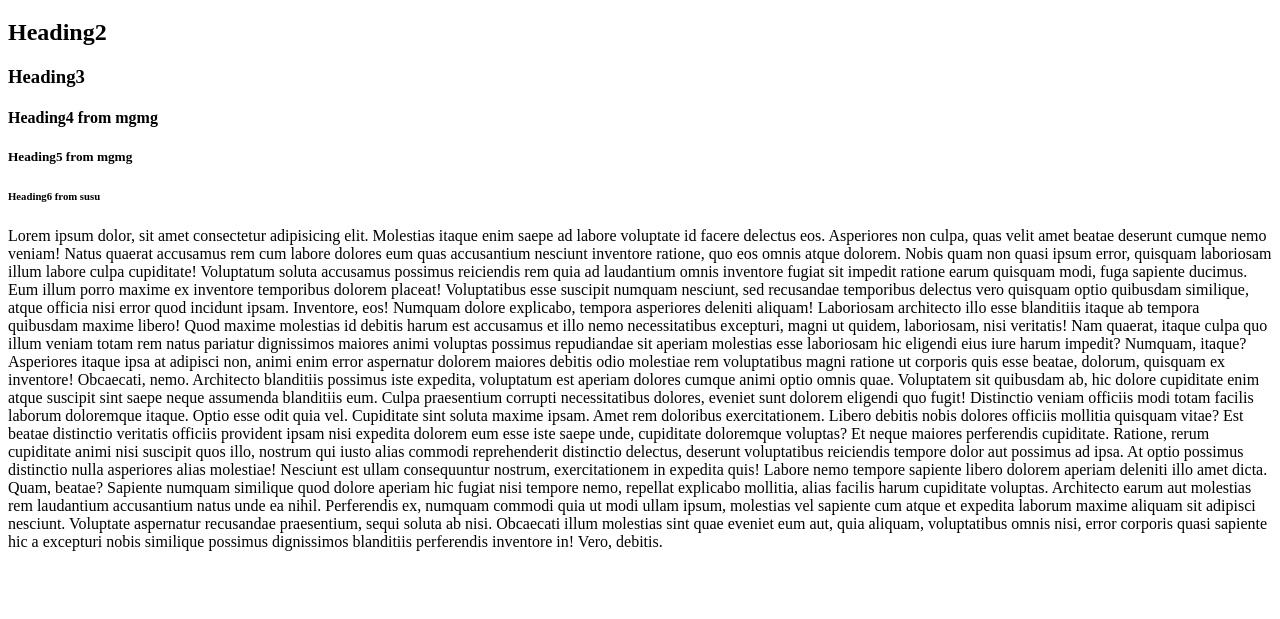
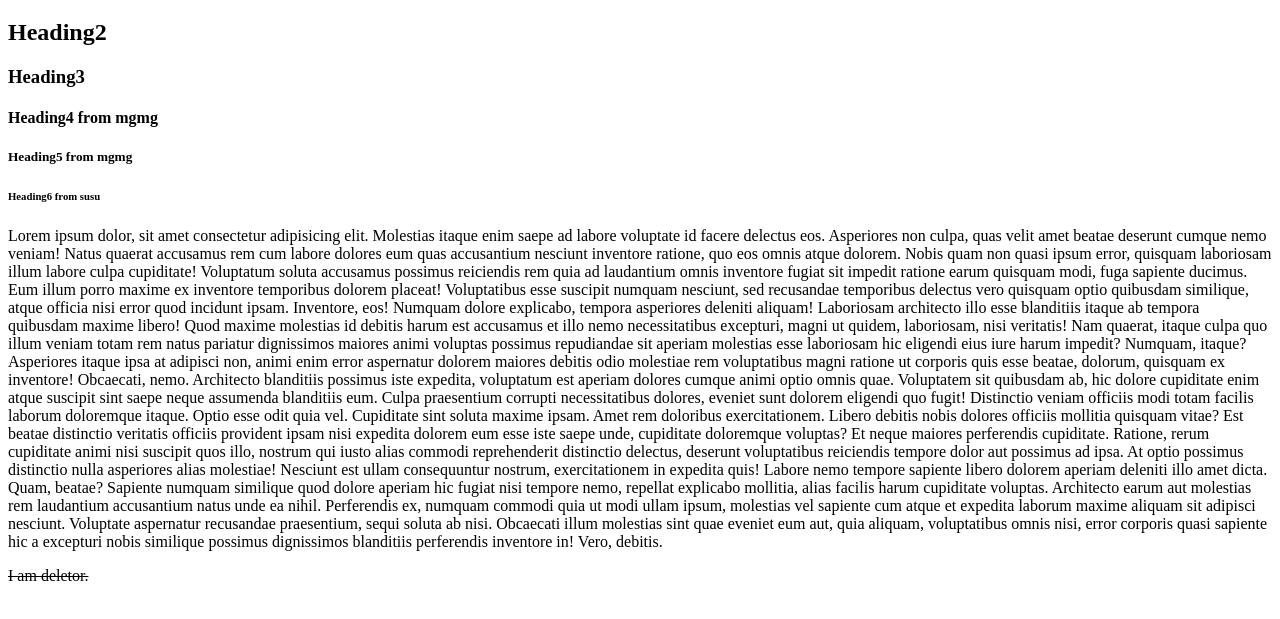
Before and after one commit to kms-cse/git-test, a plain HTML site: page index.html in a window 1280 px wide. Shown: the part 61-680 px from the top of the page. Drawn offline with Linux system fonts and the light colour scheme.

Commit message:
add del from git-collab-a to index.html

```diff
--- a/index.html
+++ b/index.html
@@ -28,5 +28,7 @@
     Sapiente numquam similique quod dolore aperiam hic fugiat nisi tempore nemo, repellat explicabo mollitia, alias facilis harum cupiditate voluptas. Architecto earum aut molestias rem laudantium accusantium natus unde ea nihil.
     Perferendis ex, numquam commodi quia ut modi ullam ipsum, molestias vel sapiente cum atque et expedita laborum maxime aliquam sit adipisci nesciunt. Voluptate aspernatur recusandae praesentium, sequi soluta ab nisi.
     Obcaecati illum molestias sint quae eveniet eum aut, quia aliquam, voluptatibus omnis nisi, error corporis quasi sapiente hic a excepturi nobis similique possimus dignissimos blanditiis perferendis inventore in! Vero, debitis.</p>
+
+    <del>I am deletor.</del>
 </body>
 </html>
```
